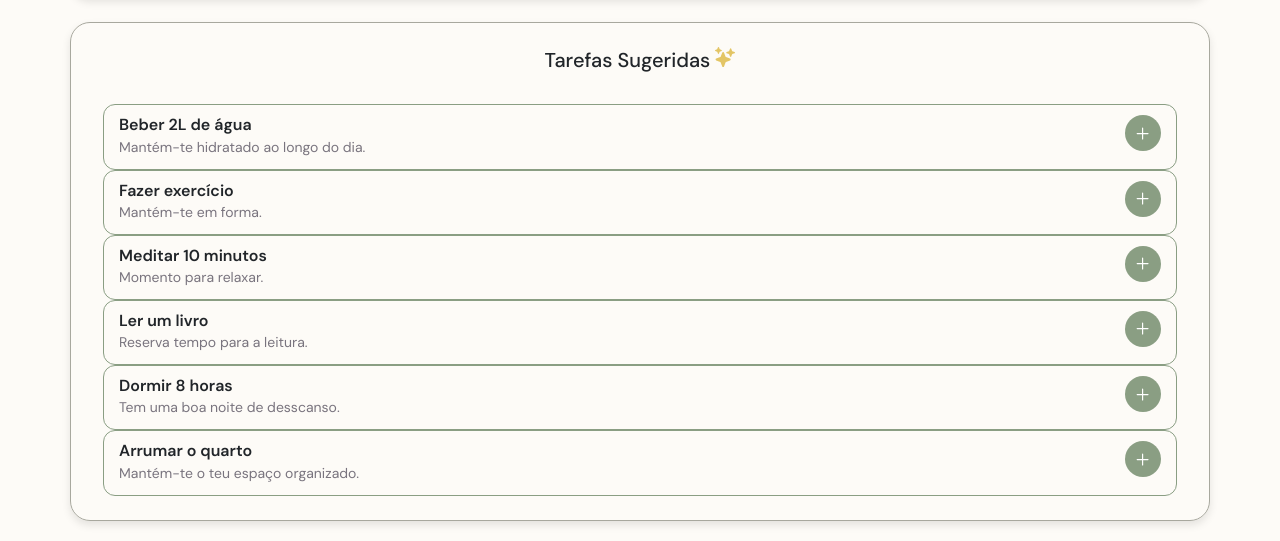
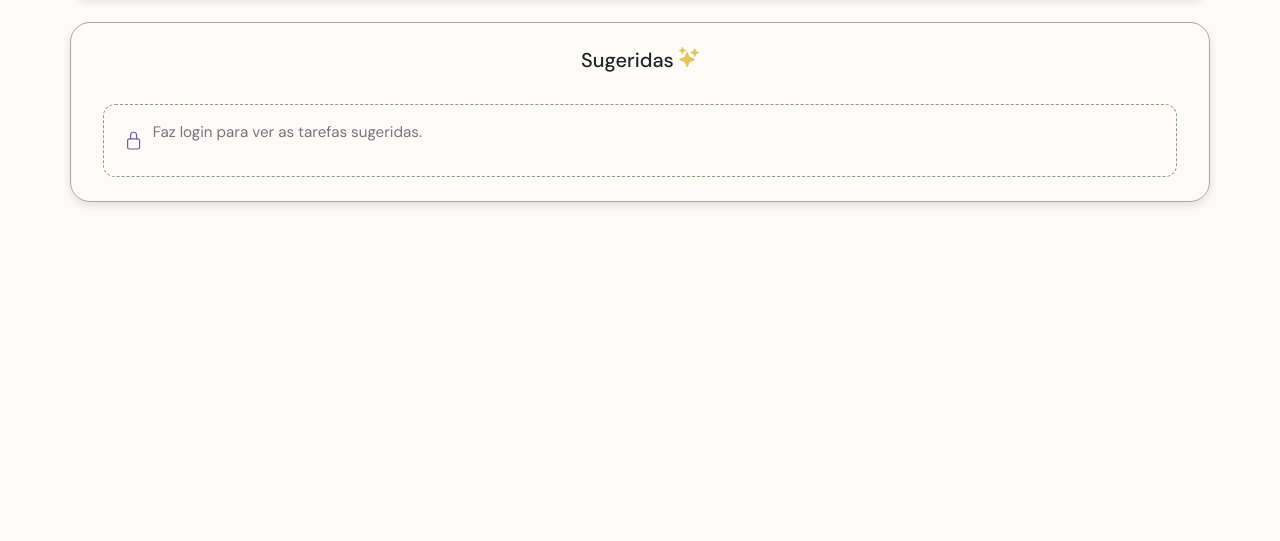
Before and after one commit to LuisPinto58/Ruetines, a website with bundled scripts: page html/tasks.html in a window 1280 px wide. Shown: the part 260-801 px from the top of the page. Built offline with nearby package versions, Linux system fonts and the light colour scheme; a web font is replaced by a local one.

Commit message:
added suggested tasks

```diff
--- a/css/tasks.css
+++ b/css/tasks.css
@@ -413,3 +413,37 @@ body.dark-mode .premade-add-btn[disabled] {
   background-color: #3a3a50 !important;
   color: var(--Verde-Loureiro);
 }
+
+.premade-login-notice {
+  display: flex;
+  align-items: center;
+  gap: 0.6rem;
+  padding: 1rem 1.25rem;
+  border-radius: 12px;
+  border: 1px dashed var(--Verde-Loureiro);
+  background-color: var(--Papel-Cru);
+  color: var(--Gray);
+  font-size: 0.95rem;
+  width: 100%;
+}
+
+.premade-login-notice ion-icon {
+  font-size: 1.2rem;
+  flex-shrink: 0;
+  color: var(--Violeta-Profundo);
+}
+
+.premade-login-notice a {
+  color: var(--Violeta-Profundo);
+  font-weight: 600;
+  text-decoration: none;
+}
+
+.premade-login-notice a:hover {
+  text-decoration: underline;
+}
+
+body.dark-mode .premade-login-notice {
+  background-color: #262635;
+  border-color: #4b4b5c;
+}
--- a/html/tasks.html
+++ b/html/tasks.html
@@ -44,7 +44,7 @@
   <div class="container flex-column mt-4">
     <div id="premade-titlebar">
       <h5 class="text-center m-0 jsutify-content-center align-items-center gap-2">
-        Tarefas Sugeridas <ion-icon name="sparkles" style="color: #E3C565;"></ion-icon>
+        Sugeridas <ion-icon name="sparkles" style="color: #E3C565;"></ion-icon>
       </h5>
     </div>
     <div id="premade-tasks-container" class="premade-tasks-body"></div>
--- a/js/views/tasks-view.js
+++ b/js/views/tasks-view.js
@@ -374,13 +374,35 @@ document
     { title: "Fazer exercício", description: "Mantém-te em forma."},
     { title: "Meditar 10 minutos", description: "Momento para relaxar."},
     { title: "Ler um livro", description: "Reserva tempo para a leitura."},
-    { title: "Dormir 8 horas", description: "Tem uma boa noite de desscanso."},
+    { title: "Dormir 8 horas", description: "Tem uma boa noite de descanso."},
     { title: "Arrumar o quarto", description: "Mantém-te o teu espaço organizado."},
+    { title: "Evitar alimentos picantes/salgados", description: "São ricos em sódio e podem causar doenças."},
+    { title: "Fazer um plano de consumo mensal", description: "Evita gastos desnecessários."},
+    { title: "Lavar a roupa", description: "Não deixes a roupa acumular."},
+    { title: "Preparar roupa de amanhã", description: "Reduz o tempo de preparação matinal."},
+    { title: "Andar de bicicleta", description: "Sente a brisa."},
+    { title: "Planear o dia", description: "Organiza o que tens para fazer."},
+    { title: "Comer 3 peças de fruta", description: "Faz um lanche simples e saudável."},
+    { title: "Lavar o cabelo", description: "Faz a tua rotina capilar."},
+    { title: "Regar as plantas", description: "Dá água às tuas plantas."},
+    { title: "Ouvir um podcast", description: "Ouve algo interessante."},
+    { title: "Limpar e-mail", description: "Apaga os e-mails antigos."},
   ];
 
   async function loadPremadeTasks() {
     const container = document.getElementById("premade-tasks-container");
     if (!container) return;
+
+    const token = sessionStorage.getItem('token');
+    if (!token) {
+      container.innerHTML = `
+      <div class="premade-login-notice">
+        <ion-icon name="lock-closed-outline"></ion-icon>
+        <p>Faz login para ver as tarefas sugeridas.</p>
+      </div>
+      `;
+      return;
+    }
 
     const existingTasks = (await getTasks()) || [];
     const existingTitles = new Set(
@@ -389,7 +411,15 @@ document
 
     container.innerHTML = "";
 
-    PREMADE_TASKS.forEach((premade) => {
+
+    const randomTasks = [...PREMADE_TASKS]
+      .sort(() => 0.5 - Math.random())
+      .slice(0, 4);
+
+
+
+
+    randomTasks.forEach((premade) => {
       const alreadyAdded = existingTitles.has(premade.title.trim().toLowerCase());
 
       const card = document.createElement("div");
```
